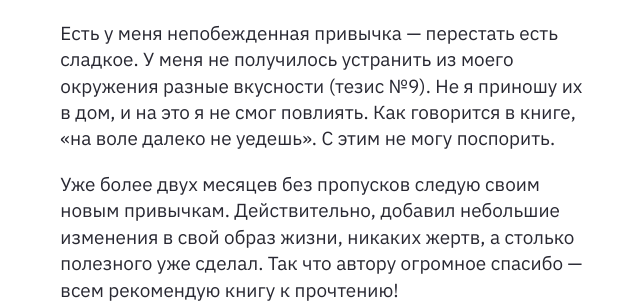
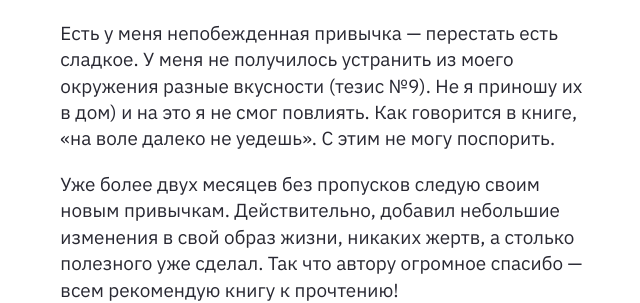
Before and after one commit to Aitid/blog, a Jekyll site: the page built from _notes/obsidian/garden/Обзор книги 'Atomic Habits' Джеймса Клира.md, in a window 1280 px wide and 900 px high, scrolled down 1908 px. Shown: the part 239-542 px from the top of the window, without its empty margins (318-958 px from the left). Built offline with Jekyll 4.4.1, drawn with Linux system fonts in a browser that asks for light colours.

```diff
--- a/_notes/obsidian/garden/Обзор книги 'Atomic Habits' Джеймса Клира.md
+++ b/_notes/obsidian/garden/Обзор книги 'Atomic Habits' Джеймса Клира.md
@@ -32,7 +32,7 @@ permalink: obzor-knigi-atomic-habits-dzhejmsa-klira
 
 На этом я не остановился и определил точное время и место для занятий на беговой дорожке (тезис №5). Ровно за один час до начала работы я занимаюсь на дорожке.
 
-Есть у меня непобежденная привычка — перестать есть сладкое. У меня не получилось устранить из моего окружения разные вкусности (тезис №9). Не я приношу их в дом, и на это я не смог повлиять. Как говорится в книге, «на воле далеко не уедешь». С этим не могу поспорить.
+Есть у меня непобежденная привычка — перестать есть сладкое. У меня не получилось устранить из моего окружения разные вкусности (тезис №9). Не я приношу их в дом) и на это я не смог повлиять. Как говорится в книге, «на воле далеко не уедешь». С этим не могу поспорить.
 
 Уже более двух месяцев без пропусков следую своим новым привычкам. Действительно, добавил небольшие изменения в свой образ жизни, никаких жертв, а столько полезного уже сделал. Так что автору огромное спасибо — всем рекомендую книгу к прочтению!
 ## Основы формирования привычек
```
